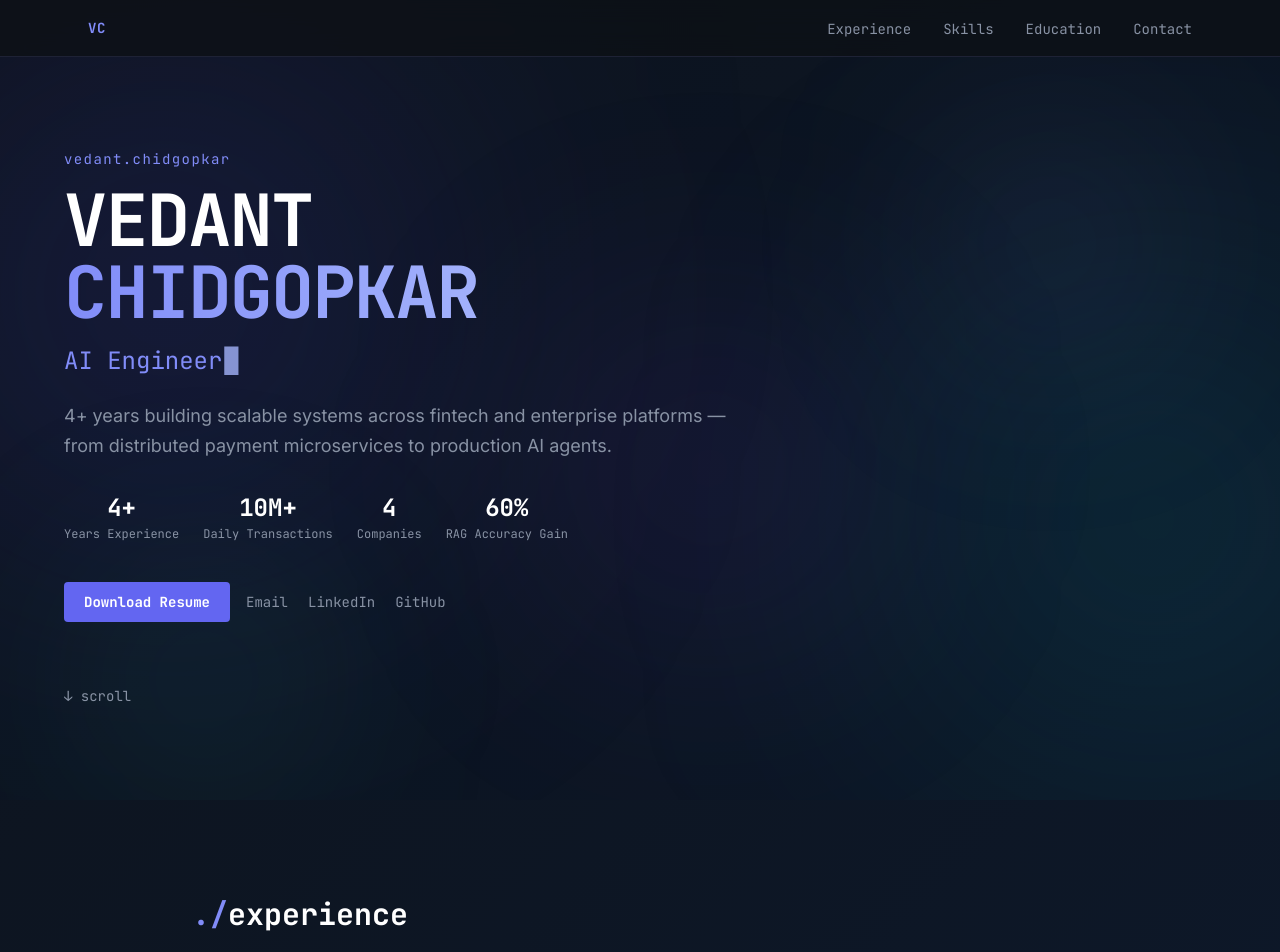
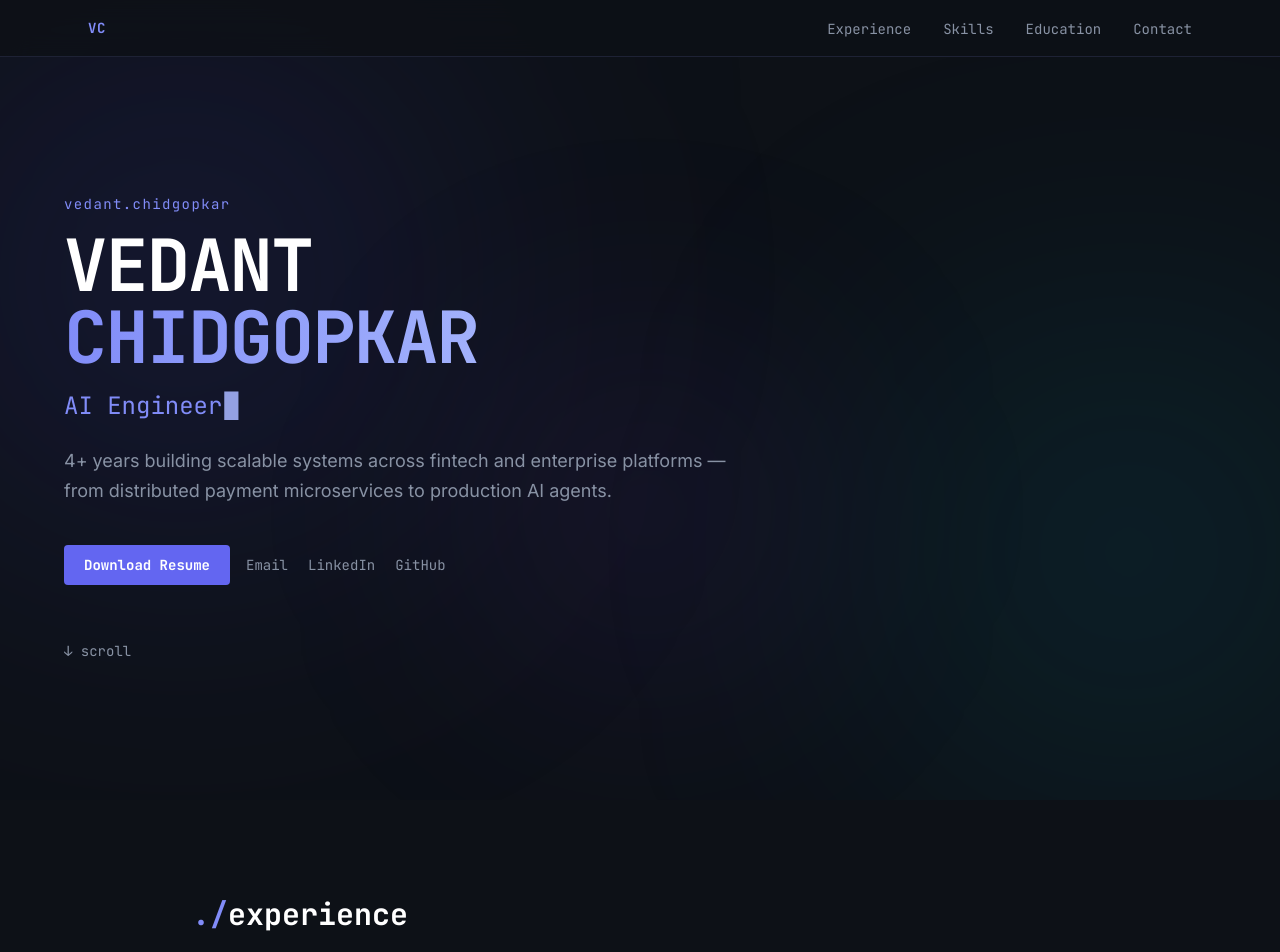
Before and after one commit to vedantvc/portfolio, a Next.js app: page / in a window 1280 px wide. Shown: the top 952 px of the page. Built offline with nearby package versions, Linux system fonts and the light colour scheme.

Commit message:
fix: remove stats, revert bg, reliable scroll animations, tighter spacing

```diff
--- a/app/globals.css
+++ b/app/globals.css
@@ -23,62 +23,45 @@ html {
   }
 }
 
-/* ── Moving background ── */
-@keyframes aurora-shift {
-  0%, 100% { background-position: 0% 50%; }
-  50%       { background-position: 100% 50%; }
-}
-
-.aurora-bg {
-  background: linear-gradient(
-    -45deg,
-    #0d1117 0%,
-    #12103a 20%,
-    #0d1a2e 40%,
-    #0d1117 60%,
-    #130d2e 80%,
-    #0d1117 100%
-  );
-  background-size: 400% 400%;
-  animation: aurora-shift 18s ease infinite;
-}
-
 /* ── Orb drifts ── */
 @keyframes orb-drift-1 {
   0%, 100% { transform: translate(0px,   0px)   scale(1);    }
-  25%       { transform: translate(-90px, 70px)  scale(1.08); }
-  50%       { transform: translate(60px,  -50px) scale(0.92); }
-  75%       { transform: translate(80px,  60px)  scale(1.04); }
+  33%       { transform: translate(-70px, 50px)  scale(1.06); }
+  66%       { transform: translate(50px,  -40px) scale(0.94); }
 }
 @keyframes orb-drift-2 {
   0%, 100% { transform: translate(0px,   0px)    scale(1);    }
-  30%       { transform: translate(80px,  -70px)  scale(1.1);  }
-  60%       { transform: translate(-70px, 50px)   scale(0.92); }
+  33%       { transform: translate(60px,  -55px)  scale(1.08); }
+  66%       { transform: translate(-50px, 40px)   scale(0.96); }
 }
 @keyframes orb-drift-3 {
-  0%, 100% { transform: translate(0px,   0px)    scale(1);   }
-  40%       { transform: translate(-60px, -80px)  scale(1.06);}
-  70%       { transform: translate(70px,  40px)   scale(0.94);}
+  0%, 100% { transform: translate(0px,   0px)    scale(1);    }
+  40%       { transform: translate(-60px, -80px)  scale(1.06); }
+  70%       { transform: translate(70px,   40px)  scale(0.94); }
 }
 
-/* ── Entrance animations ── */
-@keyframes fade-up {
-  from { opacity: 0; transform: translateY(28px); }
+/* ── Hero entrance: each child staggers in ── */
+@keyframes hero-in {
+  from { opacity: 0; transform: translateY(22px); }
   to   { opacity: 1; transform: translateY(0);    }
 }
-@keyframes fade-in {
-  from { opacity: 0; }
-  to   { opacity: 1; }
+.hero-item {
+  opacity: 0;
+  animation: hero-in 0.65s cubic-bezier(0.22, 1, 0.36, 1) both;
 }
 
-.animate-fade-up {
-  animation: fade-up 0.7s cubic-bezier(0.16, 1, 0.3, 1) both;
+/* ── Scroll reveal — toggle via data-visible attribute ── */
+.scroll-reveal {
+  opacity: 0;
+  transform: translateY(36px);
+  transition: opacity 0.65s ease, transform 0.65s cubic-bezier(0.22, 1, 0.36, 1);
 }
-.animate-fade-in {
-  animation: fade-in 0.6s ease both;
+.scroll-reveal[data-visible="true"] {
+  opacity: 1;
+  transform: translateY(0);
 }
 
-/* ── Floating card effect ── */
+/* ── Floating card ── */
 @keyframes float-card {
   0%, 100% { transform: translateY(0px);  }
   50%       { transform: translateY(-5px); }
@@ -89,9 +72,9 @@ html {
 
 /* ── Timeline dot pulse ── */
 @keyframes dot-pulse {
-  0%, 100% { box-shadow: 0 0 0 0   rgba(99,102,241,0.5); }
-  50%       { box-shadow: 0 0 0 8px rgba(99,102,241,0);   }
+  0%, 100% { box-shadow: 0 0 0 0   rgba(99, 102, 241, 0.6); }
+  50%       { box-shadow: 0 0 0 7px rgba(99, 102, 241, 0);   }
 }
 .animate-dot-pulse {
-  animation: dot-pulse 2.5s ease-in-out infinite;
+  animation: dot-pulse 2.4s ease-in-out infinite;
 }
--- a/app/layout.tsx
+++ b/app/layout.tsx
@@ -21,8 +21,7 @@ export const metadata: Metadata = {
     'Software Engineer with 4+ years building scalable systems across fintech and enterprise platforms — distributed payment microservices to production AI agents.',
   openGraph: {
     title: 'Vedant Chidgopkar — Software Engineer',
-    description:
-      'Software Engineer with 4+ years in fintech and AI engineering. Currently at PayPal.',
+    description: 'Software Engineer with 4+ years in fintech and AI engineering. Currently at PayPal.',
     type: 'website',
     locale: 'en_US',
   },
@@ -32,63 +31,29 @@ export const metadata: Metadata = {
 export default function RootLayout({ children }: { children: React.ReactNode }) {
   return (
     <html lang="en" className={`${jetbrainsMono.variable} ${inter.variable}`}>
-      <body className="aurora-bg text-white antialiased min-h-screen" suppressHydrationWarning>
+      <body className="bg-[#0d1117] text-white antialiased" suppressHydrationWarning>
 
-        {/* Moving orb layer — rendered behind all content */}
+        {/* Floating orb backdrop */}
         <div className="fixed inset-0 overflow-hidden pointer-events-none z-0" aria-hidden="true">
-
-          {/* Orb 1 — large indigo, top-left */}
           <div
-            className="absolute rounded-full blur-[140px]"
+            className="absolute top-[-15%] left-[-8%] w-[700px] h-[700px] rounded-full blur-[140px]"
             style={{
-              width: '700px', height: '700px',
-              top: '-15%', left: '-8%',
-              background: 'radial-gradient(circle, rgba(79,70,229,0.30) 0%, transparent 65%)',
+              background: 'radial-gradient(circle, rgba(79,70,229,0.28) 0%, transparent 65%)',
               animation: 'orb-drift-1 22s ease-in-out infinite',
             }}
           />
-
-          {/* Orb 2 — large cyan, bottom-right */}
           <div
-            className="absolute rounded-full blur-[130px]"
+            className="absolute bottom-[-12%] right-[-8%] w-[600px] h-[600px] rounded-full blur-[130px]"
             style={{
-              width: '600px', height: '600px',
-              bottom: '-10%', right: '-8%',
-              background: 'radial-gradient(circle, rgba(6,182,212,0.25) 0%, transparent 65%)',
+              background: 'radial-gradient(circle, rgba(6,182,212,0.22) 0%, transparent 65%)',
               animation: 'orb-drift-2 28s ease-in-out infinite',
             }}
           />
-
-          {/* Orb 3 — medium violet, center */}
           <div
-            className="absolute rounded-full blur-[120px]"
+            className="absolute top-[40%] left-[35%] w-[450px] h-[450px] rounded-full blur-[120px]"
             style={{
-              width: '450px', height: '450px',
-              top: '35%', left: '40%',
-              background: 'radial-gradient(circle, rgba(124,58,237,0.20) 0%, transparent 65%)',
+              background: 'radial-gradient(circle, rgba(124,58,237,0.18) 0%, transparent 65%)',
               animation: 'orb-drift-3 34s ease-in-out infinite',
-            }}
-          />
-
-          {/* Orb 4 — small indigo-light, top-right */}
-          <div
-            className="absolute rounded-full blur-[100px]"
-            style={{
-              width: '320px', height: '320px',
-              top: '5%', right: '10%',
-              background: 'radial-gradient(circle, rgba(129,140,248,0.18) 0%, transparent 65%)',
-              animation: 'orb-drift-1 40s ease-in-out infinite reverse',
-            }}
-          />
-
-          {/* Orb 5 — small teal, mid-left */}
-          <div
-            className="absolute rounded-full blur-[110px]"
-            style={{
-              width: '350px', height: '350px',
-              top: '60%', left: '5%',
-              background: 'radial-gradient(circle, rgba(20,184,166,0.18) 0%, transparent 65%)',
-              animation: 'orb-drift-2 32s ease-in-out infinite reverse',
             }}
           />
         </div>
--- a/components/Experience.tsx
+++ b/components/Experience.tsx
@@ -62,9 +62,8 @@ function RoleCard({ role }: { role: typeof roles[0] }) {
   return (
     <div
       ref={ref}
-      className={`relative pl-8 pb-12 last:pb-0 transition-all duration-700 ${
-        isVisible ? 'opacity-100 translate-y-0' : 'opacity-0 translate-y-6'
-      }`}
+      data-visible={isVisible}
+      className="scroll-reveal relative pl-8 pb-6 last:pb-0"
     >
       {/* Timeline dot with pulse */}
       <div className="absolute left-0 top-1.5 w-3 h-3 rounded-full bg-[#6366f1] ring-4 ring-[#818cf8]/20 animate-dot-pulse" />
@@ -114,9 +113,8 @@ export default function Experience() {
       <div className="max-w-4xl mx-auto">
         <h2
           ref={ref}
-          className={`font-mono text-3xl font-bold text-white mb-16 transition-all duration-700 ${
-            isVisible ? 'opacity-100 translate-y-0' : 'opacity-0 translate-y-4'
-          }`}
+          data-visible={isVisible}
+          className="scroll-reveal font-mono text-3xl font-bold text-white mb-10"
         >
           <span className="text-[#818cf8]">./</span>experience
         </h2>
--- a/components/Hero.tsx
+++ b/components/Hero.tsx
@@ -11,7 +11,6 @@ export default function Hero() {
   useEffect(() => {
     const current = titles[titleIndex]
     let timeout: ReturnType<typeof setTimeout>
-
     if (!deleting && displayed.length < current.length) {
       timeout = setTimeout(() => setDisplayed(current.slice(0, displayed.length + 1)), 80)
     } else if (!deleting && displayed.length === current.length) {
@@ -22,73 +21,29 @@ export default function Hero() {
       setDeleting(false)
       setTitleIndex((i) => (i + 1) % titles.length)
     }
-
     return () => clearTimeout(timeout)
   }, [displayed, deleting, titleIndex])
 
   return (
     <section id="hero" className="min-h-screen flex flex-col justify-center px-6 md:px-16 pt-14 relative overflow-hidden">
       <div className="max-w-4xl relative z-10">
-
-        {/* Label */}
-        <p
-          className="animate-fade-up font-mono text-[#818cf8] text-sm tracking-widest mb-4 opacity-70"
-          style={{ animationDelay: '0ms' }}
-        >
+        <p className="hero-item font-mono text-[#818cf8] text-sm tracking-widest mb-4 opacity-70" style={{ animationDelay: '0ms' }}>
           vedant.chidgopkar
         </p>
-
-        {/* Name */}
-        <h1
-          className="animate-fade-up font-mono text-5xl md:text-7xl font-bold text-white mb-4 tracking-tight leading-none"
-          style={{ animationDelay: '120ms' }}
-        >
+        <h1 className="hero-item font-mono text-5xl md:text-7xl font-bold text-white mb-4 tracking-tight leading-none" style={{ animationDelay: '100ms' }}>
           <span className="block">VEDANT</span>
           <span className="block bg-gradient-to-r from-[#818cf8] via-[#a5b4fc] to-[#67e8f9] bg-clip-text text-transparent">
             CHIDGOPKAR
           </span>
         </h1>
-
-        {/* Typing subtitle */}
-        <div
-          className="animate-fade-up font-mono text-xl md:text-2xl text-[#818cf8] mb-6 h-8 flex items-center"
-          style={{ animationDelay: '240ms' }}
-        >
+        <div className="hero-item font-mono text-xl md:text-2xl text-[#818cf8] mb-6 h-8 flex items-center" style={{ animationDelay: '200ms' }}>
           {displayed}<span className="animate-pulse ml-0.5 text-[#a5b4fc]">▊</span>
         </div>
-
-        {/* Description */}
-        <p
-          className="animate-fade-up text-[#8892a4] text-lg max-w-2xl mb-8 leading-relaxed"
-          style={{ animationDelay: '360ms' }}
-        >
+        <p className="hero-item text-[#8892a4] text-lg max-w-2xl mb-10 leading-relaxed" style={{ animationDelay: '300ms' }}>
           4+ years building scalable systems across fintech and enterprise platforms —
           from distributed payment microservices to production AI agents.
         </p>
-
-        {/* Stats row */}
-        <div
-          className="animate-fade-up flex flex-wrap gap-6 mb-10"
-          style={{ animationDelay: '440ms' }}
-        >
-          {[
-            { value: '4+', label: 'Years Experience' },
-            { value: '10M+', label: 'Daily Transactions' },
-            { value: '4', label: 'Companies' },
-            { value: '60%', label: 'RAG Accuracy Gain' },
-          ].map(({ value, label }) => (
-            <div key={label} className="text-center">
-              <p className="font-mono text-2xl font-bold text-white">{value}</p>
-              <p className="font-mono text-xs text-[#8892a4] mt-0.5">{label}</p>
-            </div>
-          ))}
-        </div>
-
-        {/* CTAs */}
-        <div
-          className="animate-fade-up flex flex-wrap gap-4 items-center"
-          style={{ animationDelay: '520ms' }}
-        >
+        <div className="hero-item flex flex-wrap gap-4 items-center" style={{ animationDelay: '400ms' }}>
           <a
             href="/resume.pdf"
             download
@@ -102,12 +57,7 @@ export default function Hero() {
             <a href="https://github.com/vedantvc" target="_blank" rel="noopener noreferrer" className="font-mono text-sm text-[#8892a4] hover:text-[#818cf8] transition-colors">GitHub</a>
           </div>
         </div>
-
-        <a
-          href="#experience"
-          className="animate-fade-up mt-16 inline-block font-mono text-[#8892a4] text-sm animate-bounce hover:text-[#818cf8] transition-colors"
-          style={{ animationDelay: '600ms' }}
-        >
+        <a href="#experience" className="hero-item mt-14 inline-block font-mono text-[#8892a4] text-sm hover:text-[#818cf8] transition-colors" style={{ animationDelay: '500ms' }}>
           ↓ scroll
         </a>
       </div>
```
Also changed, not shown: components/Contact.tsx (+3 -4 lines), components/Education.tsx (+6 -11 lines), components/Skills.tsx (+4 -6 lines).
